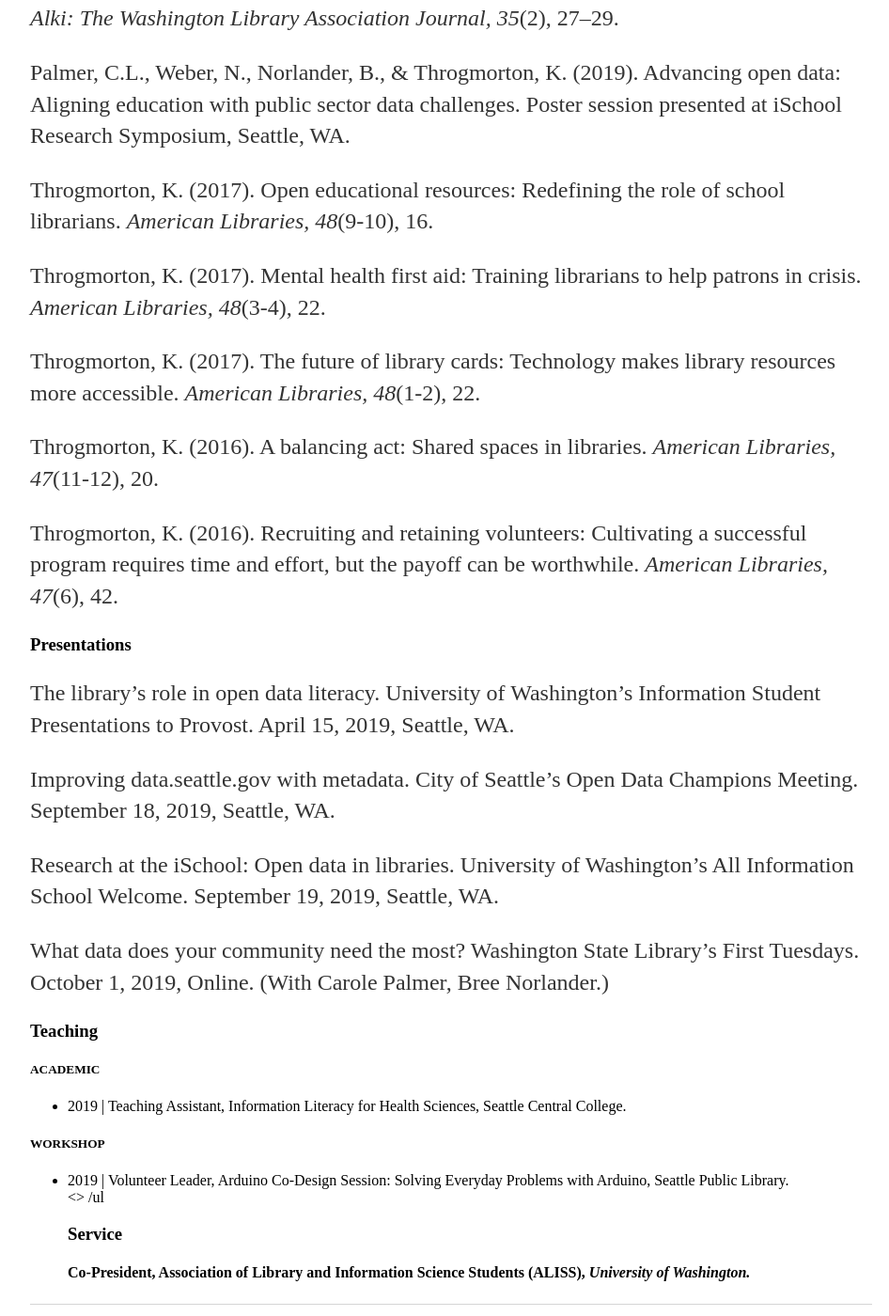
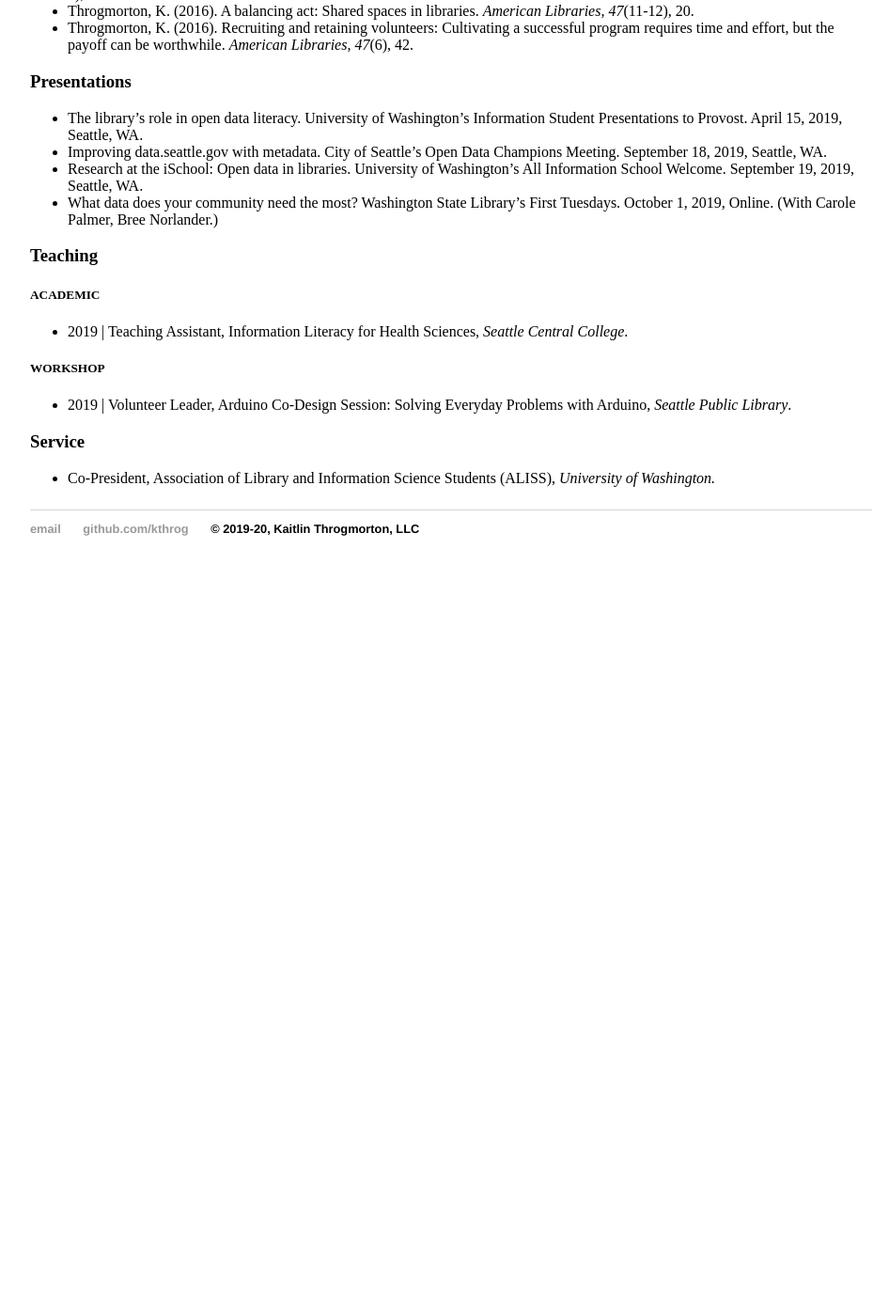
Before and after one commit to kthrog/old_site, a Jekyll site: the page built from CV/index.html, in a window 1280 px wide and 1400 px high, scrolled down 874 px. Shown: the whole window at 94% size, without its empty margins (160-1106 px from the left). Built offline with Jekyll 4.4.1, drawn with Linux system fonts in a browser that asks for light colours; after the commit the page ends 1504 px from its top, so only the background shows below that.

Commit message:
fix all lists

```diff
--- a/CV/index.html
+++ b/CV/index.html
@@ -12,9 +12,11 @@
    	 		<br>Seattle, WA.</br>
 
     		<h3>Education</h3>
-    			<p>2020 | MLIS — Library & Information Science, <i>University of Washington</i>. (Anticipated)
-    			<p>2010 | BA — English, <i>Covenant College</i>.
-    			<p>2010 | BA — Spanish, <i>Covenant College</i>.
+    			<ul>
+			<li>2020 | MLIS — Library & Information Science, <i>University of Washington</i>. (Anticipated)</li>
+    			<li>2010 | BA — English, <i>Covenant College</i>.</li>
+    			<li>2010 | BA — Spanish, <i>Covenant College</i>.</li>
+			</ul>
 
 		<h3>Professional Experience</h3>
 			<ul>
@@ -27,40 +29,39 @@
 			</ul>
 
 		<h3>Publications</h3>
-		<p>Throgmorton, K., Norlander, B., & Palmer, C. (2019). Open Data Literacy and the Library. <i>Alki: The Washington Library Association Journal, 35</i>(2), 27–29.
-		<p>
-		<p>Palmer, C.L., Weber, N., Norlander, B., & Throgmorton, K. (2019). Advancing open data: Aligning education with public sector data challenges. Poster session presented at iSchool Research Symposium, Seattle, WA.
-		<p>
-		<p>Throgmorton, K. (2017). Open educational resources: Redefining the role of school librarians. <i>American Libraries, 48</i>(9-10), 16.
-		<p>
-		<p>Throgmorton, K. (2017). Mental health first aid: Training librarians to help patrons in crisis. <i>American Libraries, 48</i>(3-4), 22.
-		<p>
-		<p>Throgmorton, K. (2017). The future of library cards: Technology makes library resources more accessible. <i>American Libraries, 48</i>(1-2), 22.
-		<p>
-		<p>Throgmorton, K. (2016). A balancing act: Shared spaces in libraries. <i>American Libraries, 47</i>(11-12), 20.
-		<p>
-		<p>Throgmorton, K. (2016). Recruiting and retaining volunteers: Cultivating a successful program requires time and effort, but the payoff can be worthwhile. <i>American Libraries, 47</i>(6), 42.
+			<ul>
+			<li>Throgmorton, K., Norlander, B., & Palmer, C. (2019). Open Data Literacy and the Library. <i>Alki: The Washington Library Association Journal, 35</i>(2), 27–29.</li>
+			<li>Palmer, C.L., Weber, N., Norlander, B., & Throgmorton, K. (2019). Advancing open data: Aligning education with public sector data challenges. Poster session presented at iSchool Research Symposium, Seattle, WA.</li>
+			<li>Throgmorton, K. (2017). Open educational resources: Redefining the role of school librarians. <i>American Libraries, 48</i>(9-10), 16.</li>
+			<li>Throgmorton, K. (2017). Mental health first aid: Training librarians to help patrons in crisis. <i>American Libraries, 48</i>(3-4), 22.</li>
+			<li>Throgmorton, K. (2017). The future of library cards: Technology makes library resources more accessible. <i>American Libraries, 48</i>(1-2), 22.</li>
+			<li>Throgmorton, K. (2016). A balancing act: Shared spaces in libraries. <i>American Libraries, 47</i>(11-12), 20.</li>
+			<li>Throgmorton, K. (2016). Recruiting and retaining volunteers: Cultivating a successful program requires time and effort, but the payoff can be worthwhile. <i>American Libraries, 47</i>(6), 42.</li>
+			</ul>
 
 		<h3>Presentations</h3>
-		<p>The library’s role in open data literacy. University of Washington’s Information Student Presentations to Provost. April 15, 2019, Seattle, WA.
-		<p>
-		<p>Improving data.seattle.gov with metadata. City of Seattle’s Open Data Champions Meeting. September 18, 2019, Seattle, WA.
-		<p>
-		<p>Research at the iSchool: Open data in libraries. University of Washington’s All Information School Welcome. September 19, 2019, Seattle, WA.
-		<p>
-		<p>What data does your community need the most? Washington State Library’s First Tuesdays. October 1, 2019, Online. (With Carole Palmer, Bree Norlander.)
+			<ul>
+			<li>The library’s role in open data literacy. University of Washington’s Information Student Presentations to Provost. April 15, 2019, Seattle, WA.</li>
+			<li>Improving data.seattle.gov with metadata. City of Seattle’s Open Data Champions Meeting. September 18, 2019, Seattle, WA.</li>
+			<li>Research at the iSchool: Open data in libraries. University of Washington’s All Information School Welcome. September 19, 2019, Seattle, WA.</li>
+			<li>What data does your community need the most? Washington State Library’s First Tuesdays. October 1, 2019, Online. (With Carole Palmer, Bree Norlander.)</li>
+			</ul>
 
 		<h3>Teaching</h3>
-		<h5>ACADEMIC</h5>
-		<ul>
-		<li>2019 | Teaching Assistant, Information Literacy for Health Sciences, Seattle Central College.</li></ul>
+			<h5>ACADEMIC</h5>
+			<ul>
+			<li>2019 | Teaching Assistant, Information Literacy for Health Sciences, <i>Seattle Central College</i>.</li>
+			</ul>
 
-		<h5>WORKSHOP</h5>
-		<ul>
-		<li>2019 | Volunteer Leader, Arduino Co-Design Session: Solving Everyday Problems with Arduino, Seattle Public Library.</li><> /ul
+			<h5>WORKSHOP</h5>
+			<ul>
+			<li>2019 | Volunteer Leader, Arduino Co-Design Session: Solving Everyday Problems with Arduino, <i>Seattle Public Library</i>.</li>
+			</ul>
 
 		<h3>Service</h3>
-		<h4>Co-President, Association of Library and Information Science Students (ALISS), <i>University of Washington.</i></h4>
+			<ul>
+			<li>Co-President, Association of Library and Information Science Students (ALISS), <i>University of Washington.</i></li>
+			</ul>
 
 
 		<p>
```
